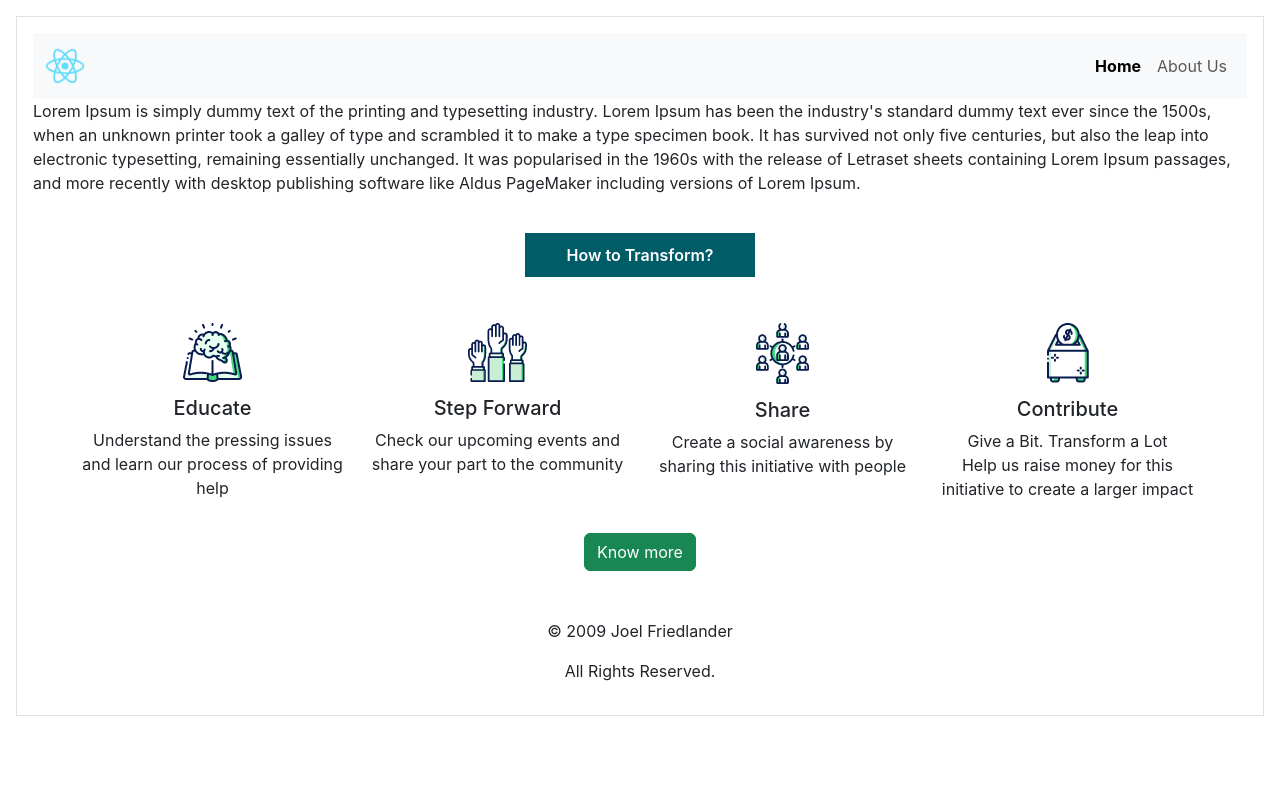
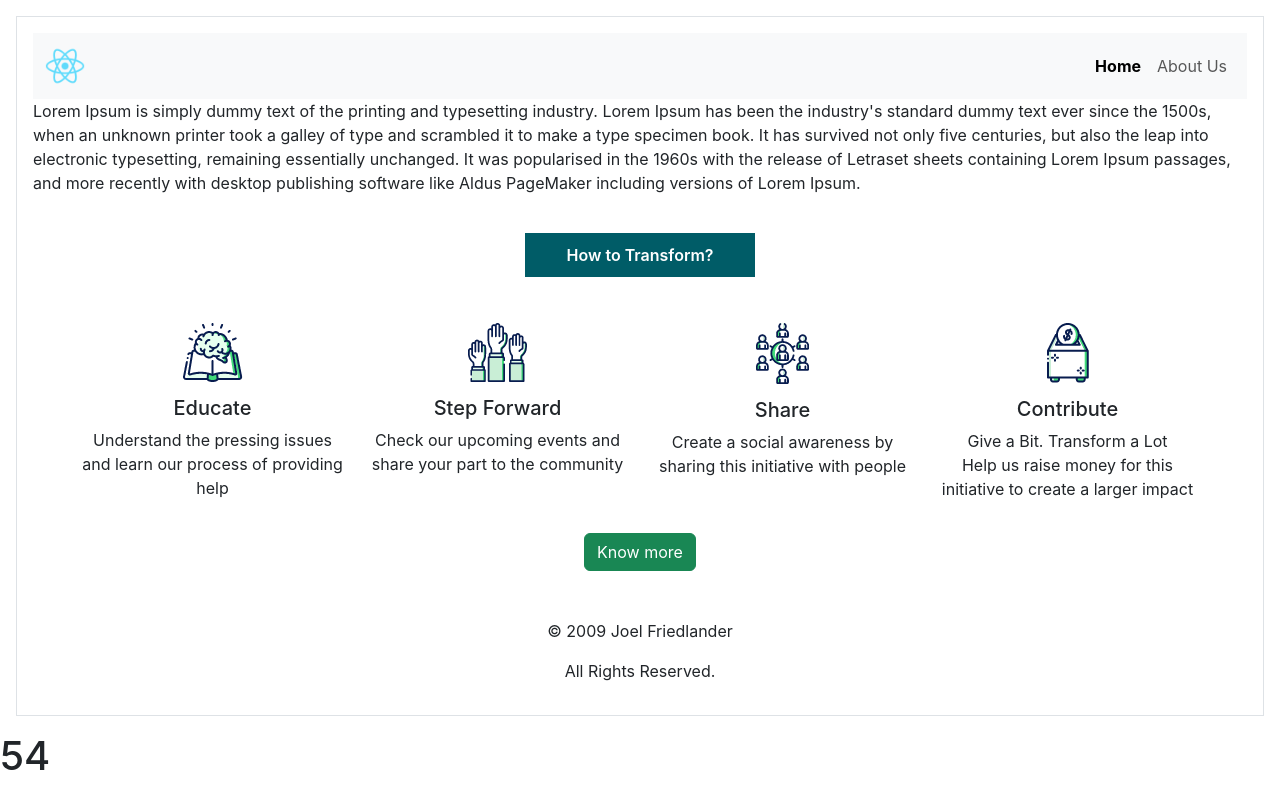
Before and after one commit to Tejeshkumarkota/react-project-learn, a React (Create React App) app: page / in a window 1280 px wide. Built offline with nearby package versions, Linux system fonts and the light colour scheme.

Commit message:
counter comp added

```diff
--- a/src/App.js
+++ b/src/App.js
@@ -11,6 +11,7 @@ import User2 from './Pages/User2';
 import Parent from './Pages/Parent';
 import Update from './Pages/Update';
 import FetchDetails from './Pages/FetchDetails';
+import Counter from './Pages/Counter';
 
 function App() {
   return (
@@ -29,7 +30,7 @@ function App() {
           <Route path="/filter-list" element={<FetchDetails/>}/>
         </Routes>
       </BrowserRouter>
-
+      <Counter/>
       {/* <User1/>
       <User2/>
       <Parent/>
--- /dev/null
+++ b/src/Pages/Counter.js
@@ -0,0 +1,29 @@
+import React, { useEffect, useState } from 'react'
+
+export default function Counter() {
+
+    const [count,setCount] = useState(0);
+    const handleIncrease = () => {
+        setCount(count+1);
+    }
+
+    useEffect(() => {
+        if (count < 200) {
+            const timeoutId = setTimeout(() => {
+                handleIncrease();
+            }, 100);
+
+            // Clean up function to clear the timeout when component unmounts or count reaches 100
+            return () => {
+                clearTimeout(timeoutId);
+            };
+        }
+    }, [count]);
+
+    return (
+        <div>
+            <h1>{count}</h1>
+            {/* <button onClick={handleIncrease}>Increase</button> */}
+        </div>
+    )
+}
--- a/src/Pages/List.js
+++ b/src/Pages/List.js
@@ -28,6 +28,8 @@ export default function List() {
       .then((res) => res.json())
       .then(() => {
         getListData();
+      }).catch((err) => {
+        console.log(err);
       });
     }
   }
```
Also changed, not shown: src/Pages/Child.js (line endings or trailing spaces), src/Pages/Parent.js (line endings or trailing spaces).
